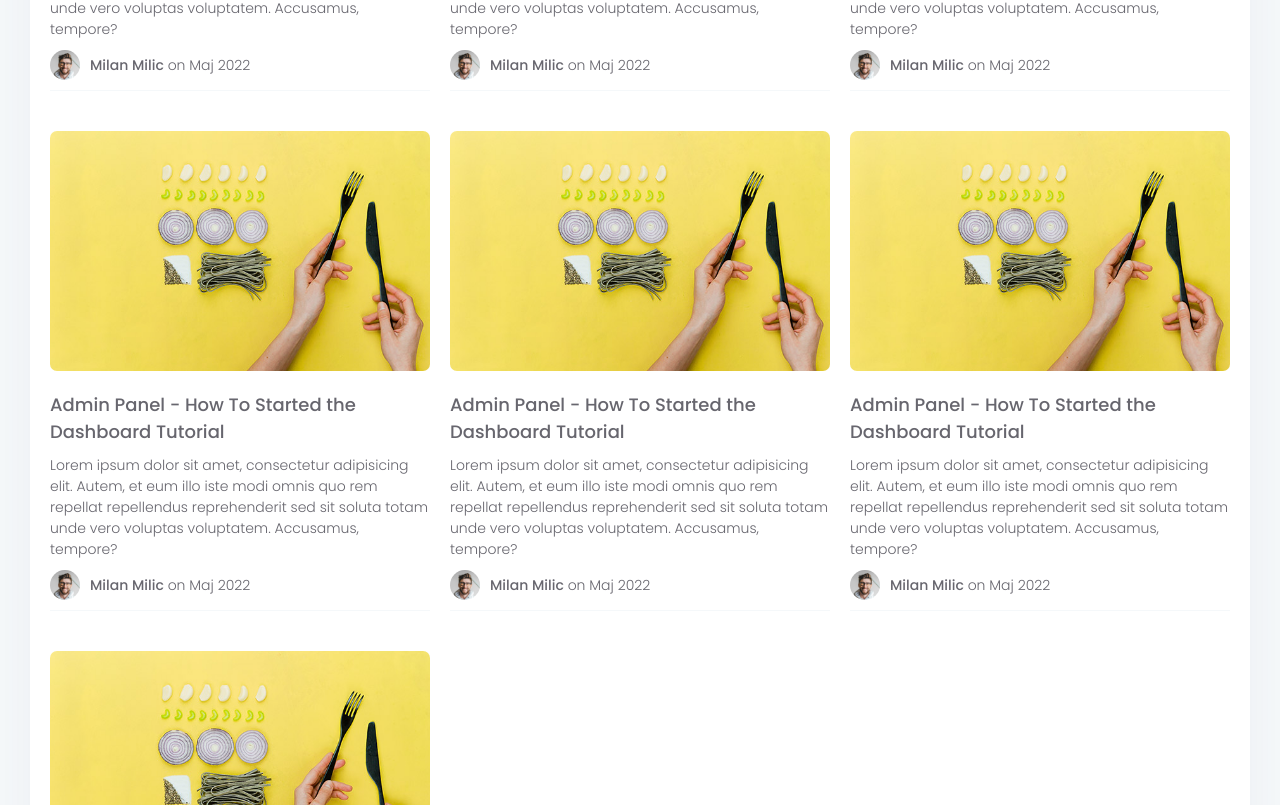
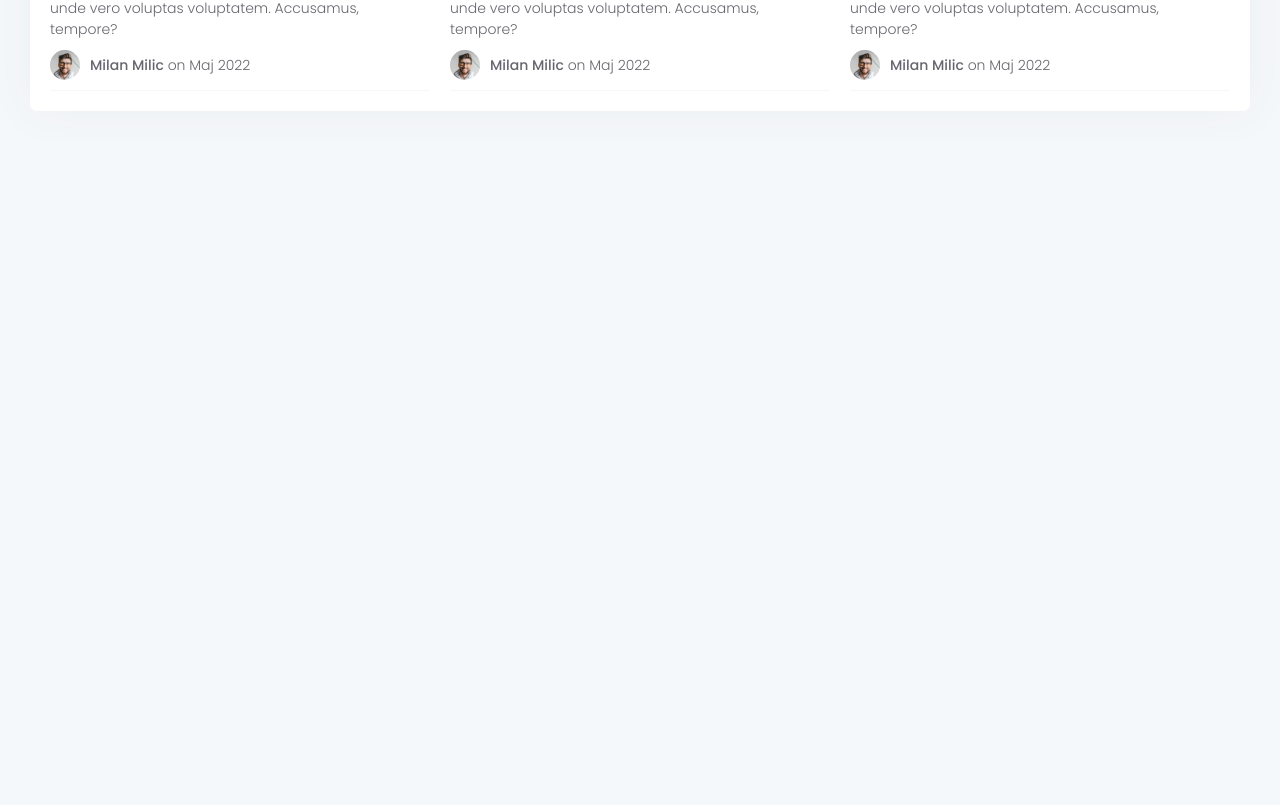
Before and after one commit to cenga93/faq-app, a Vue app in the folder client/: page / in a window 1280 px wide. Shown: the part 1035-1840 px from the top of the page. After the commit the page ends 1176 px from the top, so only its background shows below. Built offline with nearby package versions, Linux system fonts and the light colour scheme.

Commit message:
Code cleanup

```diff
--- a/client/src/assets/scss/_mixins.scss
+++ b/client/src/assets/scss/_mixins.scss
@@ -1,6 +1,6 @@
 @import './vars';
 
-@mixin flex($display, $justify, $align: $justify) {
+@mixin flex($display, $justify: center, $align: $justify) {
      display: $display;
      justify-content: $justify;
      align-items: $align;
@@ -76,7 +76,7 @@
 
 @mixin divider {
      .divider {
-          @include flex(flex, center);
+          @include flex(flex);
           margin: 30px 0;
 
           span {
--- /dev/null
+++ b/client/src/components/Card/Card.vue
@@ -0,0 +1,124 @@
+<template>
+     <div class="card">
+          <div class="card__image-box">
+               <img src="../../assets/img/dummy_card_img.jpg" alt="" />
+          </div>
+          <h3 class="card__title">
+               <a href="" class="card__link">Admin Panel - How To Started the Dashboard Tutorial</a>
+          </h3>
+          <p class="card__description">
+               Lorem ipsum dolor sit amet, consectetur adipisicing elit. Autem, et eum illo iste modi omnis quo rem repellat repellendus
+               reprehenderit sed sit soluta totam unde vero voluptas voluptatem. Accusamus, tempore?
+          </p>
+          <div class="card__info">
+               <div class="card__avatar">
+                    <img src="../../assets/img/profile_image.jpg" alt="avatar" title="avatar" />
+               </div>
+               <router-link to="/">Milan Milic</router-link>&nbsp;on Maj 2022
+          </div>
+     </div>
+</template>
+
+<script>
+export default {
+     name: 'Card',
+};
+</script>
+
+<style lang="scss" scoped>
+.card {
+     border-bottom: 1px solid $color-brand-2;
+
+     &__link,
+     &__description,
+     &__info {
+          color: $color-brand-3;
+          margin-bottom: 10px;
+     }
+
+     &__description,
+     &__info {
+          font-size: 14px;
+     }
+
+     &__image-box {
+          @include size(100%, 170px);
+          margin-bottom: 20px;
+          overflow: hidden;
+          border-radius: 7px;
+
+          &:hover {
+               img {
+                    transform: rotate(1deg) scale(1.1);
+               }
+          }
+
+          img {
+               @include size(100%);
+               object-fit: cover;
+               transition: all 0.2s;
+          }
+     }
+
+     &__link {
+          display: block;
+          font-weight: 500;
+          text-decoration: none;
+          font-size: 18px;
+
+          &:hover {
+               color: $color-brand-13;
+               text-decoration: underline;
+          }
+     }
+
+     &__info {
+          display: flex;
+          align-items: center;
+
+          a {
+               font-weight: 500;
+               color: $color-brand-3;
+               text-decoration: none;
+
+               &:hover {
+                    color: $color-brand-5;
+               }
+          }
+     }
+
+     &__avatar {
+          @include size(30px);
+          margin-right: 10px;
+
+          img {
+               border-radius: 30px;
+               width: 100%;
+          }
+     }
+}
+
+@include from(425px) {
+     .card {
+          &__image-box {
+               height: 200px;
+          }
+     }
+}
+
+@include from(600px) {
+     .card {
+          &__image-box {
+               height: 220px;
+          }
+     }
+}
+
+@include from(1000px) {
+     .card {
+          &__image-box {
+               height: 240px;
+          }
+     }
+}
+</style>
--- a/client/src/components/ui/Content.vue
+++ b/client/src/components/ui/Content.vue
@@ -3,25 +3,7 @@
           <div class="content__container">
                <div class="content__container-inner">
                     <div class="content__row">
-                         <div class="content__card" v-for="broj in 10" :key="broj">
-                              <div class="content__card__image-box">
-                                   <img src="../../assets/img/dummy_card_img.jpg" alt="" />
-                              </div>
-                              <h3 class="content__card__title">
-                                   <a href="" class="content__card__link">Admin Panel - How To Started the Dashboard Tutorial</a>
-                              </h3>
-                              <p class="content__card__description">
-                                   Lorem ipsum dolor sit amet, consectetur adipisicing elit. Autem, et eum illo iste modi omnis quo rem
-                                   repellat repellendus reprehenderit sed sit soluta totam unde vero voluptas voluptatem. Accusamus,
-                                   tempore?
-                              </p>
-                              <div class="content__card__info">
-                                   <div class="content__card__avatar">
-                                        <img src="../../assets/img/profile_image.jpg" alt="" />
-                                   </div>
-                                   <router-link to="/">Milan Milic</router-link>&nbsp;on Maj 2022
-                              </div>
-                         </div>
+                         <card v-for="item in arr" :key="item" />
                     </div>
                </div>
           </div>
@@ -29,8 +11,16 @@
 </template>
 
 <script>
+import Card from '../Card/Card';
+
 export default {
      name: 'Content',
+     components: { Card },
+     setup() {
+          const arr = [1, 2, 3, 4, 5, 6];
+
+          return { arr };
+     },
 };
 </script>
 
@@ -51,95 +41,9 @@ export default {
           grid-gap: 40px 20px;
      }
 
-     &__card {
-          border-bottom: 1px solid $color-brand-2;
-
-          &__link,
-          &__description,
-          &__info {
-               color: $color-brand-3;
-               margin-bottom: 10px;
-          }
-
-          &__description,
-          &__info {
-               font-size: 14px;
-          }
-
-          &__image-box {
-               @include size(100%, 170px);
-               margin-bottom: 20px;
-               overflow: hidden;
-               border-radius: 7px;
-
-               &:hover {
-                    img {
-                         transform: rotate(1deg) scale(1.1);
-                    }
-               }
-
-               img {
-                    @include size(100%);
-                    object-fit: cover;
-                    transition: all 0.2s;
-               }
-          }
-
-          &__link {
-               display: block;
-               font-weight: 500;
-               text-decoration: none;
-               font-size: 18px;
-
-               &:hover {
-                    color: $color-brand-13;
-                    text-decoration: underline;
-               }
-          }
-
-          &__info {
-               display: flex;
-               align-items: center;
-
-               a {
-                    font-weight: 500;
-                    color: $color-brand-3;
-                    text-decoration: none;
-
-                    &:hover {
-                         color: $color-brand-5;
-                    }
-               }
-          }
-
-          &__avatar {
-               @include size(30px);
-               margin-right: 10px;
-
-               img {
-                    border-radius: 30px;
-                    width: 100%;
-               }
-          }
-     }
-
-     @include from(425px) {
-          &__card {
-               &__image-box {
-                    height: 200px;
-               }
-          }
-     }
-
      @include from(600px) {
           &__row {
                grid-template-columns: repeat(2, 1fr);
-          }
-
-          &__card {
-               &__image-box {
-                    height: 220px;
-               }
           }
      }
 
@@ -147,12 +51,6 @@ export default {
           &__row {
                grid-template-columns: repeat(3, 1fr);
           }
-
-          &__card {
-               &__image-box {
-                    height: 240px;
-               }
-          }
      }
 }
 </style>
--- a/client/src/components/ui/Drawer.vue
+++ b/client/src/components/ui/Drawer.vue
@@ -92,12 +92,11 @@ export default {
                cursor: pointer;
 
                &:after {
+                    @include size(5px);
                     content: '';
                     position: absolute;
                     top: 15px;
                     left: 11px;
-                    width: 5px;
-                    height: 5px;
                     background: $color-brand-14;
                     border-radius: 10px;
                }
--- a/client/src/components/ui/Header.vue
+++ b/client/src/components/ui/Header.vue
@@ -1,15 +1,15 @@
 <template>
      <header class="header">
           <div class="header__contrainer">
-               <button class="header__toggler" @click="handleToggleClick"></button>
+               <button class="header__toggle" @click="handleToggleClick"></button>
                <HeaderMenu />
           </div>
      </header>
 </template>
 
 <script>
+import { useStore } from 'vuex';
 import HeaderMenu from './HeaderMenu';
-import { useStore } from 'vuex';
 
 export default {
      name: 'Header',
@@ -17,10 +17,8 @@ export default {
      setup() {
           const store = useStore();
 
-          const handleToggleClick = () => store.dispatch('openDrawer');
-
           return {
-               handleToggleClick,
+               handleToggleClick: () => store.dispatch('openDrawer'),
           };
      },
 };
@@ -37,7 +35,7 @@ $toggle_svg: url('../../assets/svg/bars-staggered-solid.svg');
           padding: 8px 32px;
      }
 
-     &__toggler {
+     &__toggle {
           @include size(20px);
           background-color: $color-brand-6;
           -webkit-mask-image: $toggle_svg;
--- a/client/src/components/ui/HeaderMenu.vue
+++ b/client/src/components/ui/HeaderMenu.vue
@@ -39,15 +39,11 @@ export default {
           const showMenu = ref(false);
           const target = ref(null);
 
-          const openMenu = () => {
-               showMenu.value = !showMenu.value;
-          };
-
           onClickOutside(target, () => (showMenu.value = false));
 
           return {
                target,
-               openMenu,
+               openMenu: () => (showMenu.value = !showMenu.value),
                showMenu,
           };
      },
```
